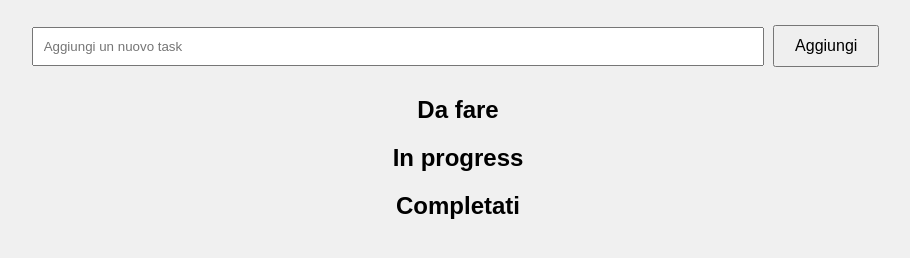
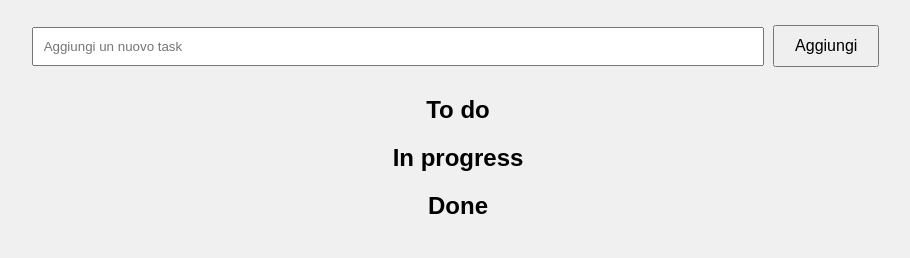
Before and after one commit to giacomolamanna/simple-web-app, a plain HTML site: page index.html in a window 1280 px wide. Shown: the part 88-346 px from the top of the page, without its empty margins (182-1092 px from the left). Drawn offline with Linux system fonts and the light colour scheme.

Commit message:
Update index.html

```diff
--- a/index.html
+++ b/index.html
@@ -11,13 +11,13 @@
     <input type="text" id="taskInput" placeholder="Aggiungi un nuovo task">
     <button onclick="addTask()">Aggiungi</button>
 
-    <h2>Da fare</h2>
+    <h2>To do</h2>
     <ul id="todoList"></ul>
 
     <h2>In progress</h2>
     <ul id="inProgressList"></ul>
 
-    <h2>Completati</h2>
+    <h2>Done</h2>
     <ul id="doneList"></ul>
 
     <script src="script.js"></script>
```
